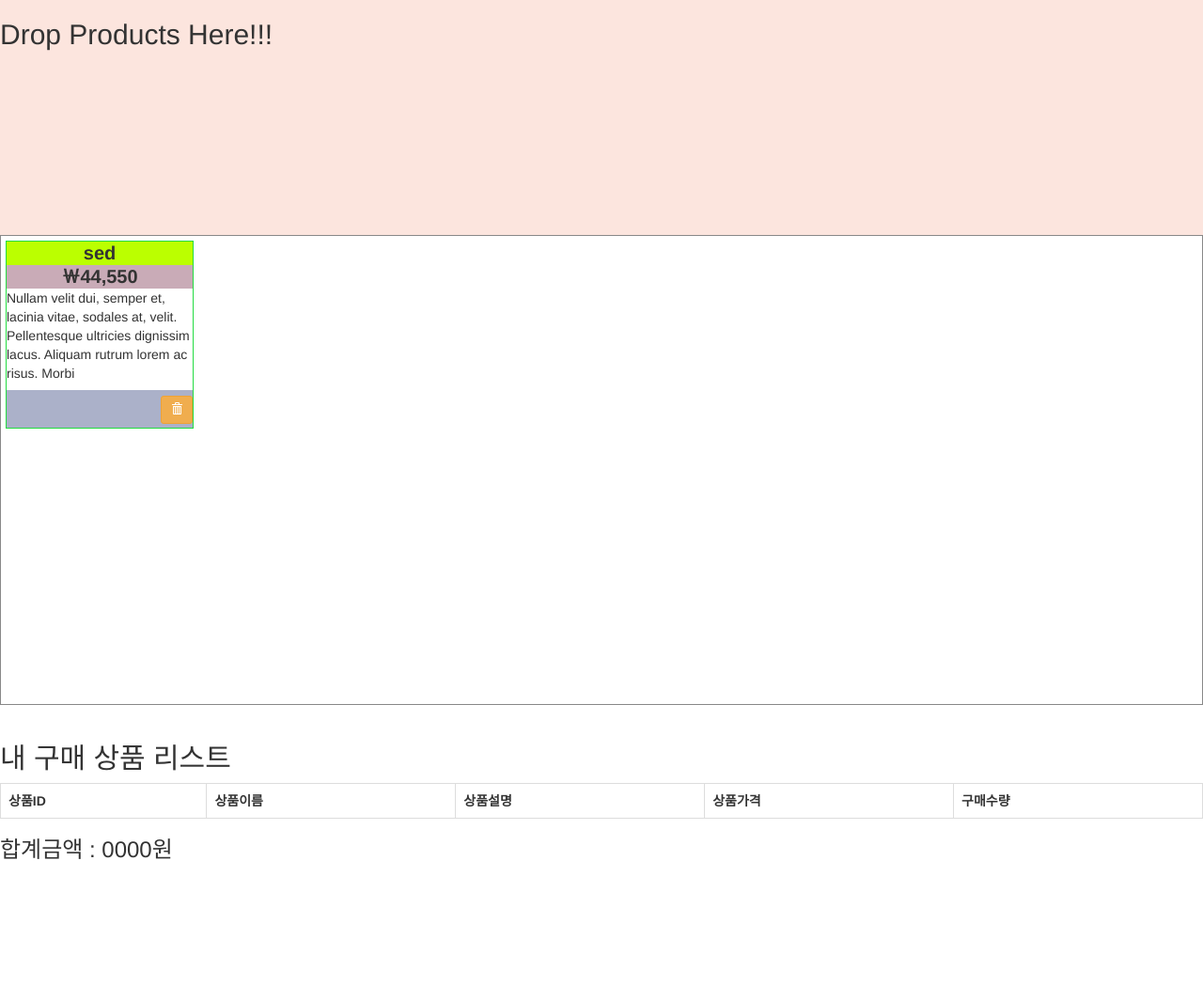
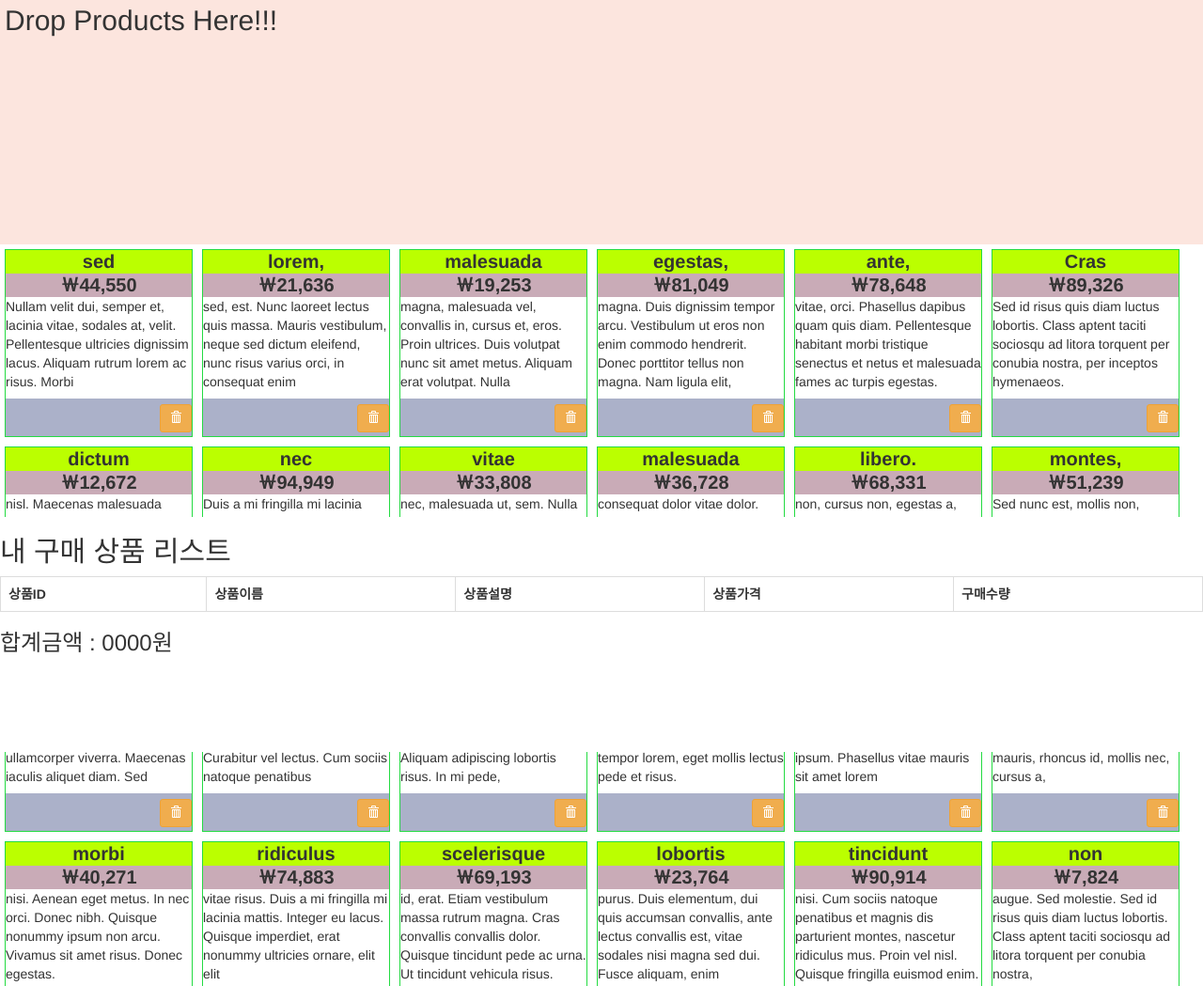
Before and after one commit to wo5758/dragndrop-master, a plain HTML site: page index.html in a window 1280 px wide. Shown: the top 1049 px of the page at 94% size. Before the commit the page ends 927 px from the top, so only its background shows below. Drawn offline with nearby package versions, Linux system fonts and the light colour scheme.

Commit message:
shopping

```diff
--- a/css/style.css
+++ b/css/style.css
@@ -9,18 +9,30 @@
 }
 
 #productsbox {
-	margin-top: 250px;
+	margin-top: 260px;
 	width: 100%;
 	min-height: 500px;
-	border: 1px solid #888;
+    height:auto;
+    display: block;
+/*	border: 1px solid #888;*/
 }
 
 #cartbox {
 	position: fixed;
+    overflow: scroll;
 	top: 0;
 	width: 100%;
-	height: 250px;
+	height: 260px;
 	background-color: #FCE5DE;
+    z-index: 99;
+}
+
+#cartbox>h2{
+    margin: 5px;
+}
+
+#cartbox>.product{
+    margin: 0 5px;
 }
 
 .product {
@@ -31,7 +43,13 @@
 	border: 1px solid #24DB42;
 	position: relative;
 	margin: 5px;
+/*    z-index: 999;*/
 }
+
+.product:last-child{
+    margin-bottom: 250px;
+}
+
 .product > p {
 	margin: 0;
 }
@@ -71,5 +89,11 @@
 
 #shoppinglist {
 	clear: both;
-	padding-top: 20px;
+    position: fixed;
+    bottom: 0;
+    width:100%;
+    height: 250px;
+    background-color: #fff;
+    z-index: 9999;
+    overflow: scroll;
 }
--- a/index.html
+++ b/index.html
@@ -13,14 +13,7 @@
 		<div id="cartbox"><h2>Drop Products Here!!!</h2></div>
 
 		<div id="productsbox">
-			<div class="product" data-id="1">
-				<p class="product-name">sed</p>
-				<p class="product-price">44,550</p>
-				<p class="product-detail">Nullam velit dui, semper et, lacinia vitae, sodales at, velit. Pellentesque ultricies dignissim lacus. Aliquam rutrum lorem ac risus. Morbi</p>
-				<p class="product-btns">
-					<button class="btn btn-warning btn-sm"><span class="glyphicon glyphicon-trash"></button>
-				</p>
-			</div>
+
 		</div>
 
 		<div id="shoppinglist">
--- a/js/app.js
+++ b/js/app.js
@@ -1,8 +1,54 @@
 // app.js
-$(".product").draggable({
-	helper: "clone"
+$.getJSON("./data/products.json",function(result){
+    var len=result.length;
+    for(i=0;i<len;i++){
+        $("<div/>").addClass("product").attr("data-id",result[i].id).html(sethtml(result[i])).appendTo("#productsbox");
+    }
+    drag();
 });
 
-$(".cartbox").droppable({
+function drag(){
+    $(".product").draggable({
+        helper: "clone",
+        cursor: "pointer",
+        start: function(e,ui){
+            $(ui.helper).css({"z-index":999});
+        }
+    });
+};
+var cartcount=0;
+$("#cartbox").droppable({
+    drop: function(e,ui){
+        $(ui.draggable).clone().appendTo(this);
+        ++cartcount;
+        var dataid=$("#cartbox>.product[data-id='"+$(ui.draggable).attr("data-id")+"']");
+        $("#cartbox>.product:last-child").attr("id","count"+cartcount).children("p").children("button").attr("onclick","del("+cartcount+")");
+        if(dataid.length>1){
+            var tr=$("tr[data-id='"+$(ui.draggable).attr("data-id")+"']>.count");
+            var count=tr.html(tr.html()*1+1);
+        }else{
+            var html="";
+            html+="<tr data-id='"+$(ui.draggable).attr("data-id")+"'><td>"+$(ui.draggable).attr("data-id")+"</td>";
+            html+="<td>"+$(ui.draggable).children(".product-name").html()+"</td>";
+            html+="<td>"+$(ui.draggable).children(".product-detail").html()+"</td>";
+            html+="<td>"+$(ui.draggable).children(".product-price").html()+"</td>";
+            html+="<td class='count'>1</td></tr>";
+            $("tbody").append(html);
+        }
+    }
+});
 
-});
+function del(i){
+    console.log(i);
+    var count=$("#cartbox>.product#count"+i);
+    $("#cartbox>.product#count"+i).remove();
+};
+
+function sethtml(result){
+    var html="";
+    html+="<p class='product-name'>"+result.product+"</p>";
+    html+="<p class='product-price'>"+result.price+"</p>";
+    html+="<p class='product-detail'>"+result.detail+"</p>";
+    html+="<p class='product-btns'><button class='btn btn-warning btn-sm'><span class='glyphicon glyphicon-trash'></button></p>";
+    return html;
+}
```
